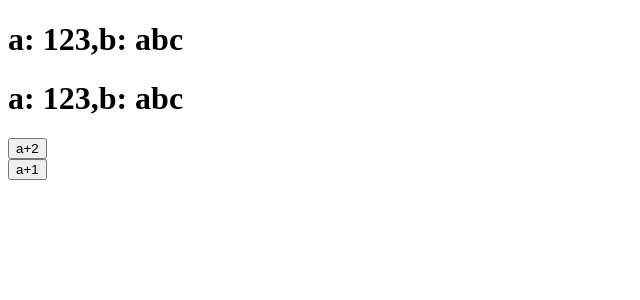
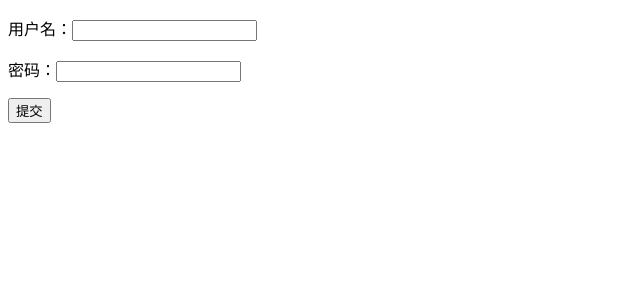
Before and after one commit to Joruno-w/react, a React (Create React App) app: page / in a window 1280 px wide. Shown: the top 300 px of the page, without its empty margins (0-640 px from the left). Built offline with nearby package versions, Linux system fonts and the light colour scheme.

Commit message:
form components composition

```diff
--- a/src/App.js
+++ b/src/App.js
@@ -1,9 +1,9 @@
 import React, {Component} from 'react';
-import NewContext from "./NewContext";
+import Test from "./components/common/Form/Test";
 class App extends Component {
     render() {
         return (
-            <NewContext />
+            <Test />
         );
     }
 }
--- a/src/NewContext.js
+++ /dev/null
@@ -1,67 +0,0 @@
-import React, {Component} from 'react';
-import PropTypes from 'prop-types';
-
-const ctx = React.createContext({
-    a: 123,
-    b: 'abc'
-});
-
-class A extends React.Component {
-    // static contextType = ctx;
-
-    render() {
-        return (
-            <ctx.Consumer>
-                {value => (
-                    <div>
-                        <h1>a: {value.a},b: {value.b}</h1>
-                        <B/>
-                        <button onClick={() => {
-                            value.onChange(value.a + 2);
-                        }}>a+2
-                        </button>
-                    </div>)}
-            </ctx.Consumer>
-        );
-    }
-}
-
-class B extends React.Component {
-    // static contextType = ctx;
-    render() {
-        return (
-            <ctx.Consumer>
-                {value => (<h1>a: {value.a},b: {value.b}</h1>)}
-            </ctx.Consumer>
-        )
-    }
-}
-
-class NewContext extends Component {
-
-    state = {
-        a: 123,
-        b: 'abc',
-        onChange: newA => {
-            this.setState({
-                a: newA
-            });
-        }
-    }
-
-    render() {
-        return (
-            <ctx.Provider value={this.state}>
-                <A/>
-                <button onClick={() => {
-                    this.setState({
-                        a: this.state.a + 1
-                    })
-                }}>a+1
-                </button>
-            </ctx.Provider>
-        );
-    }
-}
-
-export default NewContext;
--- /dev/null
+++ b/src/components/common/Form/FormButton.js
@@ -0,0 +1,14 @@
+import React, {Component} from 'react';
+import {Consumer} from "./context";
+
+class FormButton extends Component {
+    render() {
+        return (
+            <Consumer>
+                {value => <button onClick={value.submit}>{this.props.children}</button>}
+            </Consumer>
+        );
+    }
+}
+
+export default FormButton;
--- /dev/null
+++ b/src/components/common/Form/FormInput.js
@@ -0,0 +1,26 @@
+import React, {Component} from 'react';
+import PropTypes from 'prop-types';
+import ctx from "./context";
+class FormInput extends Component {
+    static contextType = ctx;
+    static defaultProps = {
+        type: 'text'
+    }
+    static propTypes = {
+        type: PropTypes.string,
+        name: PropTypes.string
+    }
+    render() {
+        return (
+            <input
+                type={this.props.type}
+                value={this.context.formData[this.props.name]||''}
+                onChange={e=>{
+                    this.context.changeFormData(this.props.name,e.target.value);
+                }}
+            />
+        );
+    }
+}
+
+export default FormInput;
--- /dev/null
+++ b/src/components/common/Form/Test.js
@@ -0,0 +1,23 @@
+import React, {Component} from 'react';
+import Form from "./index";
+class Test extends Component {
+    render() {
+        return (
+            <Form onSubmit={data=>{
+                console.log(data);
+            }}>
+                <p>
+                    用户名：<Form.Input name="loginId"/>
+                </p>
+                <p>
+                    密码：<Form.Input type="password" name="loginPwd"/>
+                </p>
+                <p>
+                    <Form.Button>提交</Form.Button>
+                </p>
+            </Form>
+        );
+    }
+}
+
+export default Test;
--- /dev/null
+++ b/src/components/common/Form/context.js
@@ -0,0 +1,4 @@
+import React from 'react';
+const ctx = React.createContext();
+export const {Provider,Consumer} = ctx;
+export default ctx;
--- /dev/null
+++ b/src/components/common/Form/index.js
@@ -0,0 +1,34 @@
+import React, {Component} from 'react';
+import FormInput from "./FormInput";
+import FormButton from "./FormButton";
+import {Provider} from "./context";
+
+class Form extends Component {
+    state = {
+        formData:{},
+        changeFormData: (name,val)=>{
+            this.setState({
+                formData:{
+                    ...this.state.formData,
+                    [name]: val
+                }
+            });
+        },
+        submit: ()=>{
+          this.props.onSubmit && this.props.onSubmit(this.state.formData);
+        }
+    }
+
+    render() {
+        return (
+            <div>
+                <Provider value={this.state}>
+                    {this.props.children}
+                </Provider>
+            </div>
+        );
+    }
+}
+Form.Input = FormInput;
+Form.Button = FormButton;
+export default Form;
```
Also changed, not shown: 1 other file (tests, documents, lock files or other folders).
